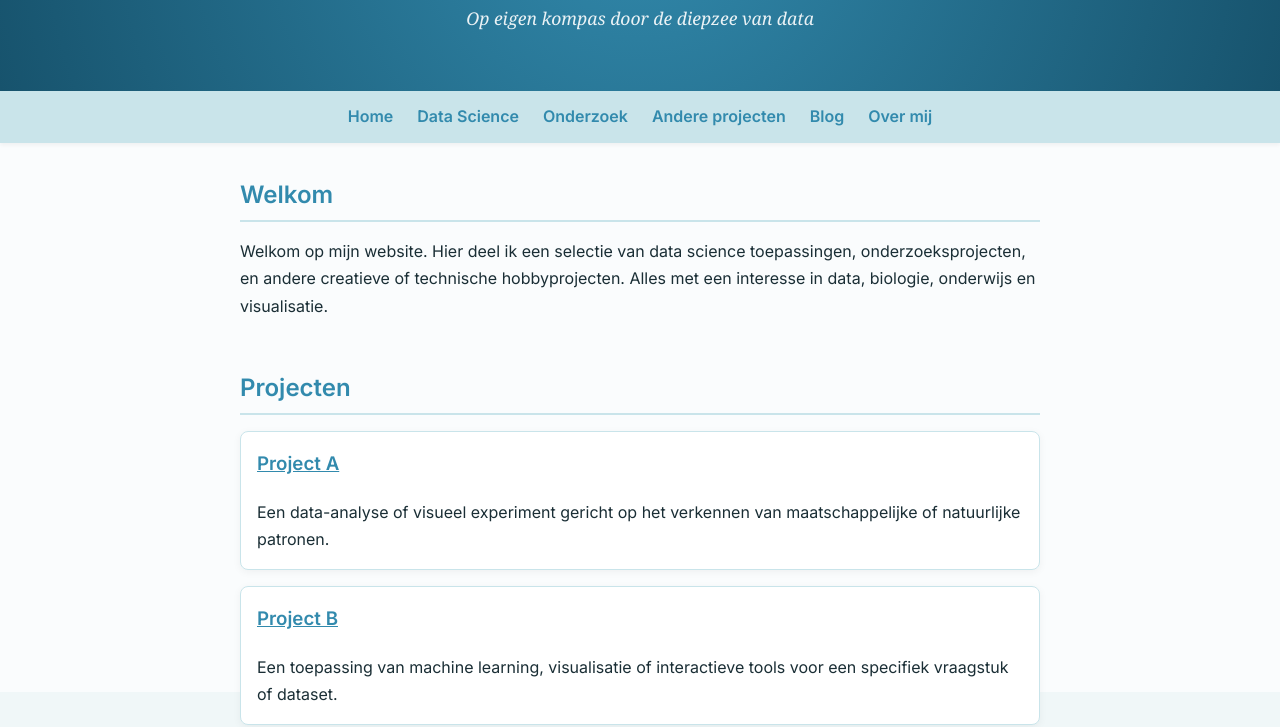
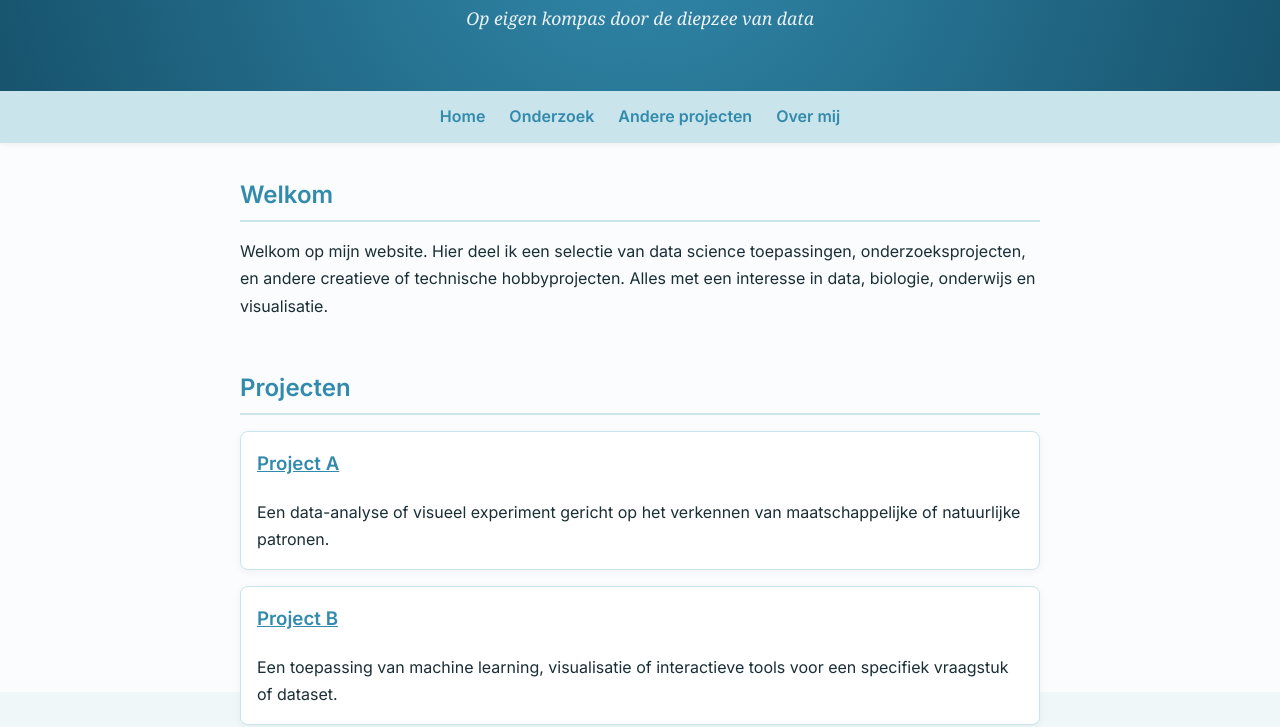
Before and after one commit to jorivdr/jorivanderraadt-website, a plain HTML site: page index.html in a window 1280 px wide. Shown: the part 108-835 px from the top of the page. Drawn offline with Linux system fonts and the light colour scheme; a web font is replaced by a local one.

Commit message:
Update index.html

```diff
--- a/index.html
+++ b/index.html
@@ -19,10 +19,8 @@
   <nav>
     <ul>
       <li><a href="index.html">Home</a></li>
-      <li><a href="data-science.html">Data Science</a></li>
       <li><a href="onderzoek.html">Onderzoek</a></li>
       <li><a href="andere-projecten.html">Andere projecten</a></li>
-      <li><a href="blog.html">Blog</a></li>
       <li><a href="over-mij.html">Over mij</a></li>
     </ul>
   </nav>
```
